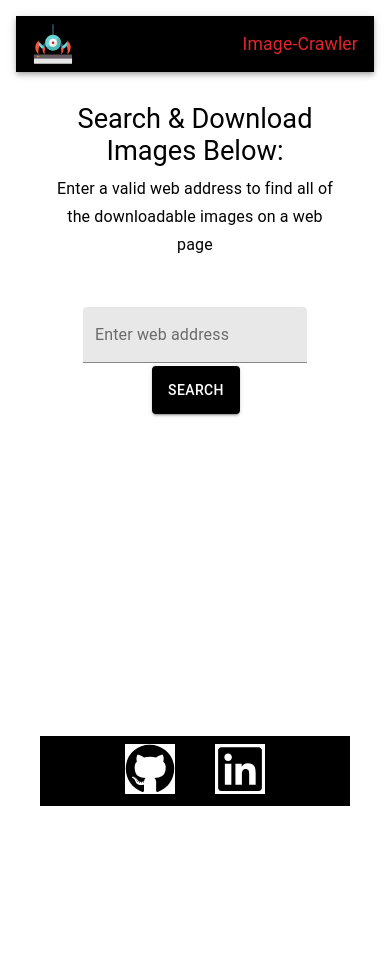
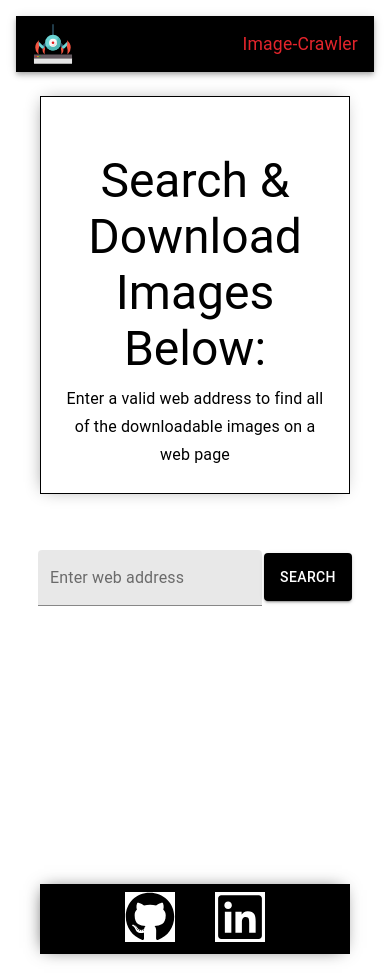
Before and after one commit to elunaj/Image-Webcrawler-Client, a React (Create React App) app in the folder client/: page / in a window 390 px wide. Before the commit the page ends 844 px from the top, so only its background shows below. Built offline with nearby package versions, Linux system fonts and the light colour scheme.

Commit message:
last touches on front-end

```diff
--- a/client/src/App.css
+++ b/client/src/App.css
@@ -1,6 +1,6 @@
 .App {
   text-align: center;
-  min-height: 82.5vh;
+  min-height: 100vh;
 }
 
 .Body {
@@ -107,6 +107,15 @@ transition: black;
 
 
 @media (max-width: 400px) {
+
+  .Body {
+    margin: 1rem;
+  }
+
+  .websiteInfo {
+    padding: 1.5rem;
+  }
+
   header .MuiTypography-root {
     font-size: .75rem;
   }
@@ -123,6 +132,14 @@ transition: black;
 
 @media (max-width: 360px) {
 
+  .Body {
+    margin: 0.5rem;
+  }
+
+  .websiteInfo {
+    padding: 1rem;
+  }
+
   .main .MuiTypography-h4 {
     font-size: 1.2rem;
   }
--- a/client/src/App.js
+++ b/client/src/App.js
@@ -22,6 +22,7 @@ class App extends React.Component {
     }
   }
 
+  // handles user text input
   handleUserInput = event => {
 
     event.preventDefault();
@@ -32,6 +33,7 @@ class App extends React.Component {
 
   }
 
+  // handles user web address submission
   handleSubmit = event => {
     event.preventDefault();
 
@@ -39,11 +41,13 @@ class App extends React.Component {
         loading: true
       })
 
-    fetch("http://localhost:8080/search?url=" + this.state.userInput, {
+    fetch("https://image-crawler-server.herokuapp.com/search?url=" + this.state.userInput, {
       method: 'GET',
       headers: {
         'Accept': 'application/json',
-        'Content-Type': 'application/json'
+        'Content-Type': 'application/json',
+        'Access-Control-Allow-Origin': '*'
+
       },
     })
     .then(res => res.json())
@@ -67,9 +71,9 @@ class App extends React.Component {
     });
   }
 
+  // handles user image click
   downloadImage = link => {
-    console.log(link)
-    fetch("http://localhost:8080/download?imageLink=" + link, {
+    fetch("https://image-crawler-server.herokuapp.com/download?imageLink=" + link, {
       method: 'GET',
       headers: {
         'Content-Type': 'image/jpeg'
@@ -78,6 +82,7 @@ class App extends React.Component {
     .then(response => response.blob())
     .then(image => {
 
+      // if response from back-end has data trigger download
       if (image.size > 0) {
         const url = window.URL.createObjectURL(new Blob([image]));
         const link = document.createElement('a');
--- a/client/src/Components/DisplayImages/DisplayImages.js
+++ b/client/src/Components/DisplayImages/DisplayImages.js
@@ -5,7 +5,7 @@ import Spinner from '../Spinner/Spinner.js';
 import './DisplayImages.css';
 
 const DisplayImages = ( {userImages, userImagesFetchStatus, downloadImage, loading} ) => {
-  console.log(loading)
+
   return (
     <div>
         {userImagesFetchStatus
@@ -29,9 +29,9 @@ const DisplayImages = ( {userImages, userImagesFetchStatus, downloadImage, loadi
                         <CardMedia
                           component="img"
                           alt="Contemplative Reptile"
-                          image={image.link}
+                          image={image.imageLink}
                           title="Contemplative Reptile"
-                          onClick={() => downloadImage(image.link)}
+                          onClick={() => downloadImage(image.imageLink)}
                         />
 
                       </CardActionArea>
--- a/client/src/Components/ErrorDisplay/ErrorDisplay.js
+++ b/client/src/Components/ErrorDisplay/ErrorDisplay.js
@@ -1,6 +1,5 @@
 import React from 'react';
 import { Typography, Grid, FormHelperText } from '@material-ui/core';
-
 
 const ErrorDisplay = ( {searchErrorStatus, searchError,
 	downloadErrorStatus, downloadError }) => {
--- a/client/src/Components/Footer/Footer.css
+++ b/client/src/Components/Footer/Footer.css
@@ -4,9 +4,6 @@
 
 .Footer a img {
 	background-color: white;
-}
-
-.Footer a img {
   margin-right: 20px;
   margin-left: 20px;
 }
@@ -20,4 +17,5 @@
   text-align: center;
   background-color: black;
   color: white;
+  box-shadow: -2px 0px 17px -6px rgba(0,0,0,0.75);
 }
--- /dev/null
+++ b/client/src/Components/WebsiteInfo/WebsiteInfo.css
@@ -0,0 +1,24 @@
+.websiteInfo {
+	display: inline-block;
+	margin: 0.5rem;
+	padding: 3rem;
+	border: solid 0.5px black;
+	box-shadow: -2px 0px 17px -6px #888888;
+}
+
+
+@media (max-width: 420px) {
+
+	.websiteInfo {
+		padding: 2rem;
+	}
+
+}
+
+@media (max-width: 360px) {
+
+	.websiteInfo {
+		padding: 0.2rem;
+	}
+
+}
--- a/client/src/Components/WebsiteInfo/WebsiteInfo.js
+++ b/client/src/Components/WebsiteInfo/WebsiteInfo.js
@@ -1,11 +1,12 @@
 import React from 'react';
 import { Typography } from '@material-ui/core';
+import './WebsiteInfo.css';
 
 
 const WebsiteInfo = () => {
 
 		return (
-			<div className="main">
+			<div className="websiteInfo">
 
 			 <Typography
 			 	style={{
```
Lines whose indentation alone changed are shown as unchanged.
